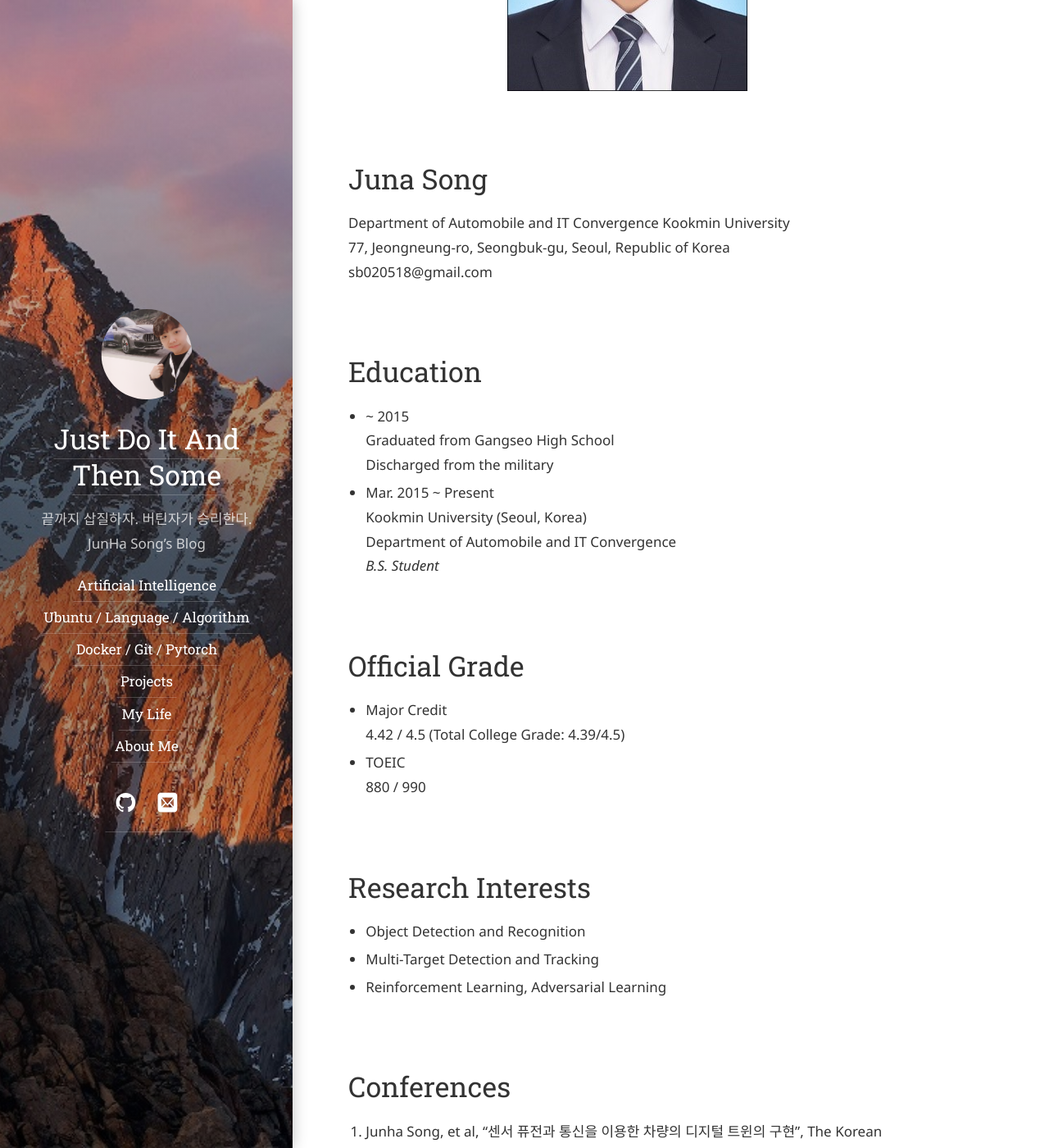
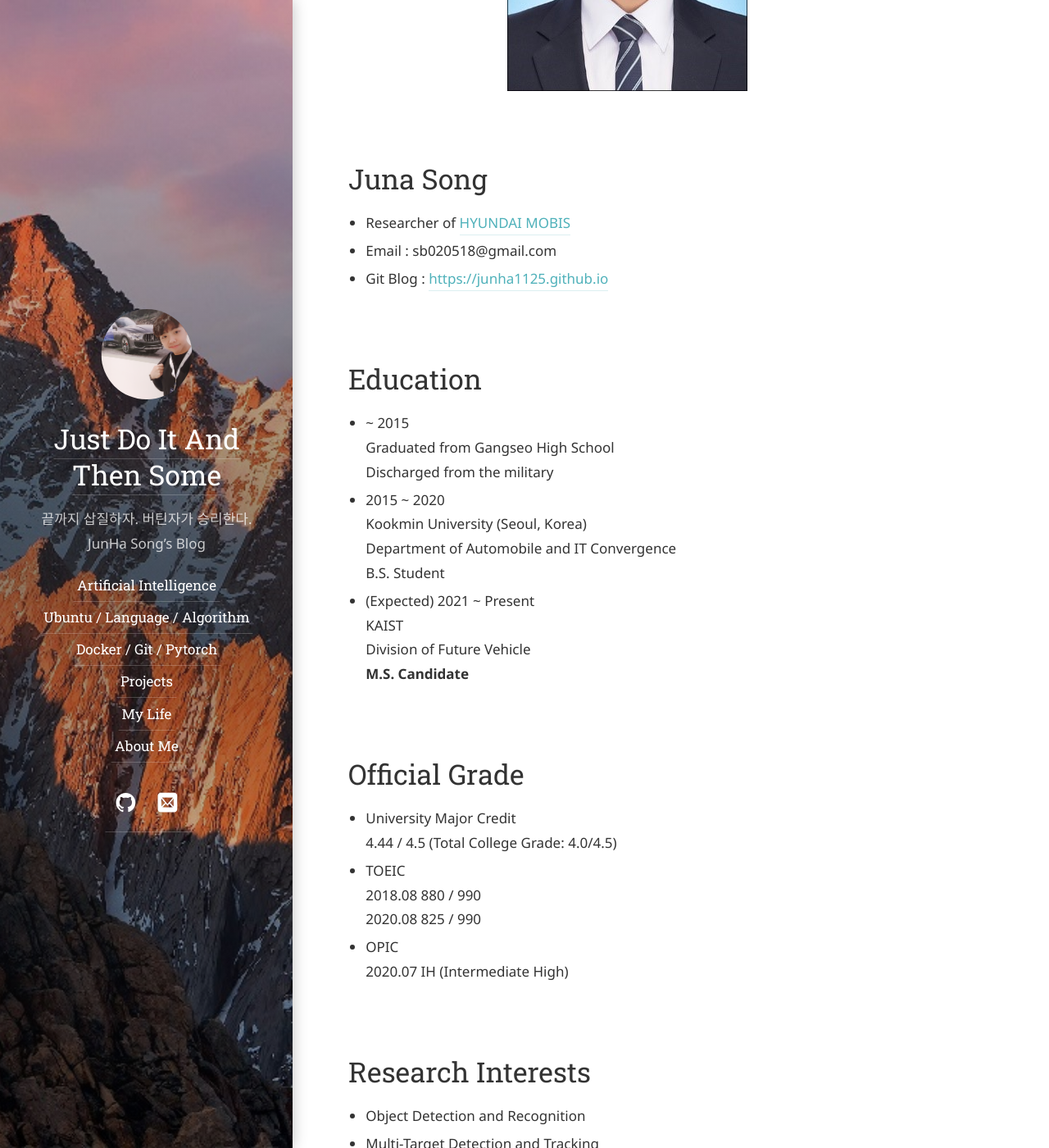
Before and after one commit to junsusong98/junha1125.github.io, a Jekyll site: the page built from about.md, in a window 1280 px wide and 1400 px high, scrolled down 537 px. Shown: the whole window at 82% size. Built offline with Jekyll 4.4.1, drawn with Linux system fonts in a browser that asks for light colours; some web fonts are replaced; our own code applies the rules of GitHub Pages for plain Markdown files.

Commit message:
update Aboutme.md

```diff
--- a/about.md
+++ b/about.md
@@ -9,9 +9,9 @@ description: >
 
 # Juna Song
 
-Department of Automobile and IT Convergence Kookmin University
-77, Jeongneung-ro, Seongbuk-gu, Seoul, Republic of Korea
-sb020518@gmail.com
+- Researcher of [HYUNDAI MOBIS](https://www.mobis.co.kr/main/index.do)
+- Email : sb020518@gmail.com
+- Git Blog : [https://junha1125.github.io](https://junha1125.github.io/)
 
 
 
@@ -19,23 +19,28 @@ sb020518@gmail.com
 - ~ 2015
     Graduated from Gangseo High School
     Discharged from the military
-- Mar. 2015 ~ Present
- Kookmin University (Seoul, Korea)
-Department of Automobile and IT Convergence
-*B.S. Student*
-
+- 2015 ~ 2020
+    Kookmin University (Seoul, Korea)
+    Department of Automobile and IT Convergence
+    B.S. Student
+- (Expected) 2021 ~ Present
+    KAIST
+    Division of Future Vehicle
+    **M.S. Candidate**
 
 
 # Official Grade
-- Major Credit
-4.42 / 4.5 (Total College Grade: 4.39/4.5)
+- University Major Credit
+    4.44 / 4.5 (Total College Grade: 4.0/4.5)
 - TOEIC
-880 / 990
+    2018.08   880 / 990
+    2020.08   825 / 990
+- OPIC
+    2020.07   IH (Intermediate High)
 
 
 
 # Research Interests
-
 - Object Detection and Recognition
 - Multi-Target Detection and Tracking
 - Reinforcement Learning, Adversarial Learning
```
Also changed, not shown: artificial-intelligence/_posts/2020-08-10-detect,segmenta.md (+21 -2 lines).
